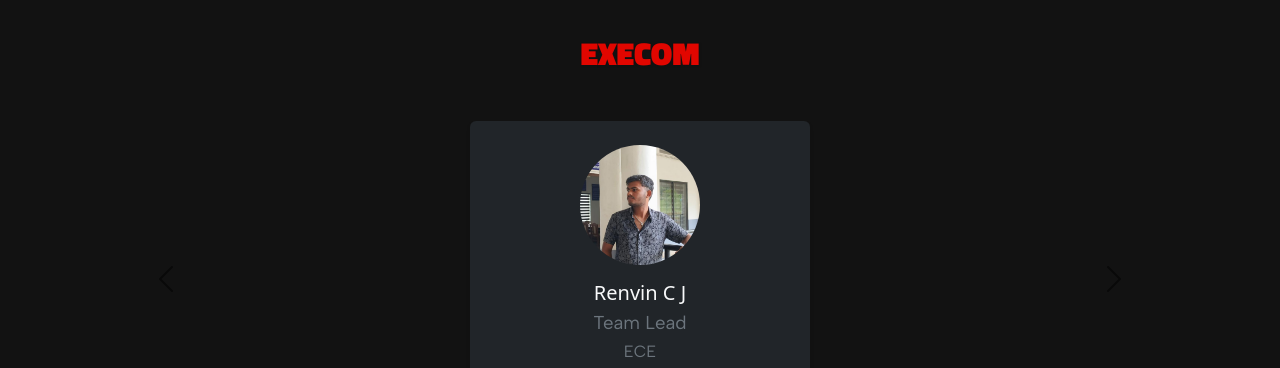
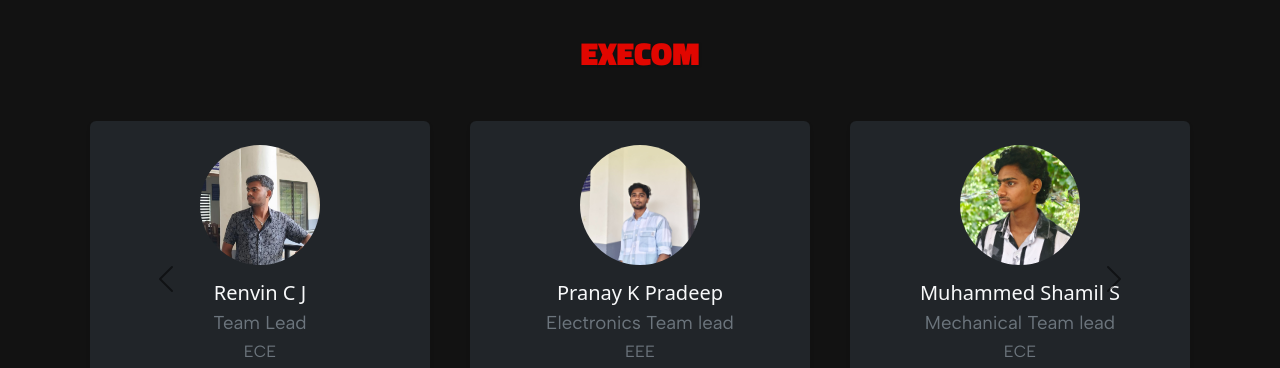
Before and after one commit to dheeraj-2607/feu15, a website: page index.html in a window 1280 px wide. Shown: the part 1250-1618 px from the top of the page. Drawn offline with nearby package versions, Linux system fonts and the light colour scheme; a web font is replaced by a local one.

Commit message:
Update index.html

```diff
--- a/index.html
+++ b/index.html
@@ -154,13 +154,13 @@
                 </div>
               </div>
             </div>
-        <!----
+
             <div class="col-12 col-sm-6 col-md-4 mb-4 d-none d-sm-block">
               <div class="card text-center border-0 shadow-sm bg-dark text-light mx-2">
                 <img src="./src/members/pranay.jpg" class="card-img-top rounded-circle mx-auto mt-4" alt="Pranay K Pradeep" style="width: 120px; height: 120px; object-fit: cover;">
                 <div class="card-body">
                   <h5 class="card-title mb-1">Pranay K Pradeep</h5>
-                  <p class="card-text mb-2 text-secondary">-----<br><span class="small">EEE</span></p>
+                  <p class="card-text mb-2 text-secondary">Electronics Team lead<br><span class="small">EEE</span></p>
                   <div>
                     <a href="#" class="text-light me-2"><i class="bi bi-linkedin"></i></a>
                     <a href="#" class="text-light"><i class="bi bi-envelope"></i></a>
@@ -173,7 +173,7 @@
                 <img src="./src/members/shamil.jpg" class="card-img-top rounded-circle mx-auto mt-4" alt="Muhammed Shamil S" style="width: 120px; height: 120px; object-fit: cover;">
                 <div class="card-body">
                   <h5 class="card-title mb-1">Muhammed Shamil S</h5>
-                  <p class="card-text mb-2 text-secondary">-----<br><span class="small">ECE</span></p>
+                  <p class="card-text mb-2 text-secondary">Mechanical Team lead<br><span class="small">ECE</span></p>
                   <div>
                     <a href="#" class="text-light me-2"><i class="bi bi-linkedin"></i></a>
                     <a href="#" class="text-light"><i class="bi bi-envelope"></i></a>
@@ -183,7 +183,7 @@
             </div>
           </div>
         </div>
-        <!-- Slide 2 --
+   <!--
         <div class="carousel-item">
           <div class="row justify-content-center">
             <div class="col-12 col-sm-6 col-md-4 mb-4">
```
